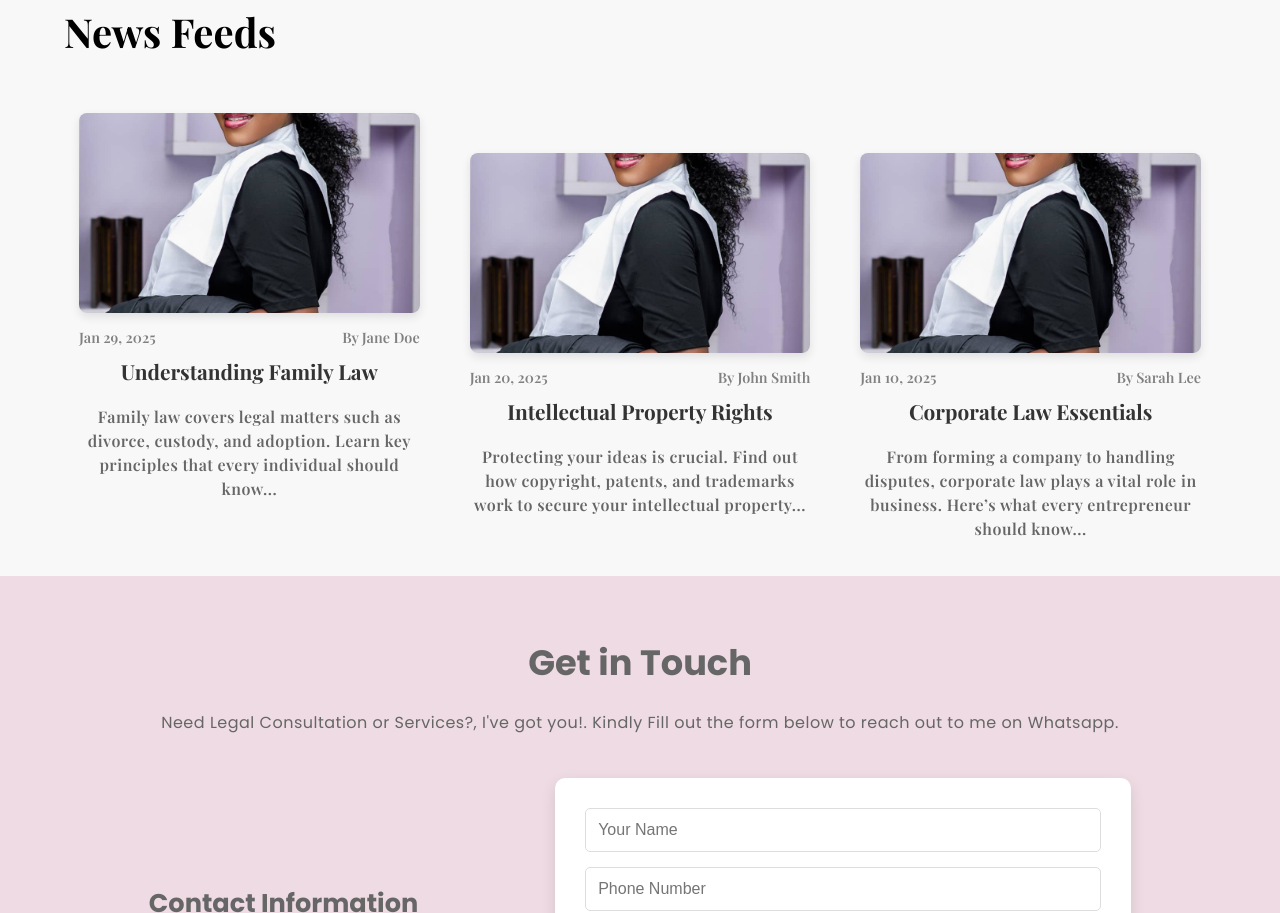
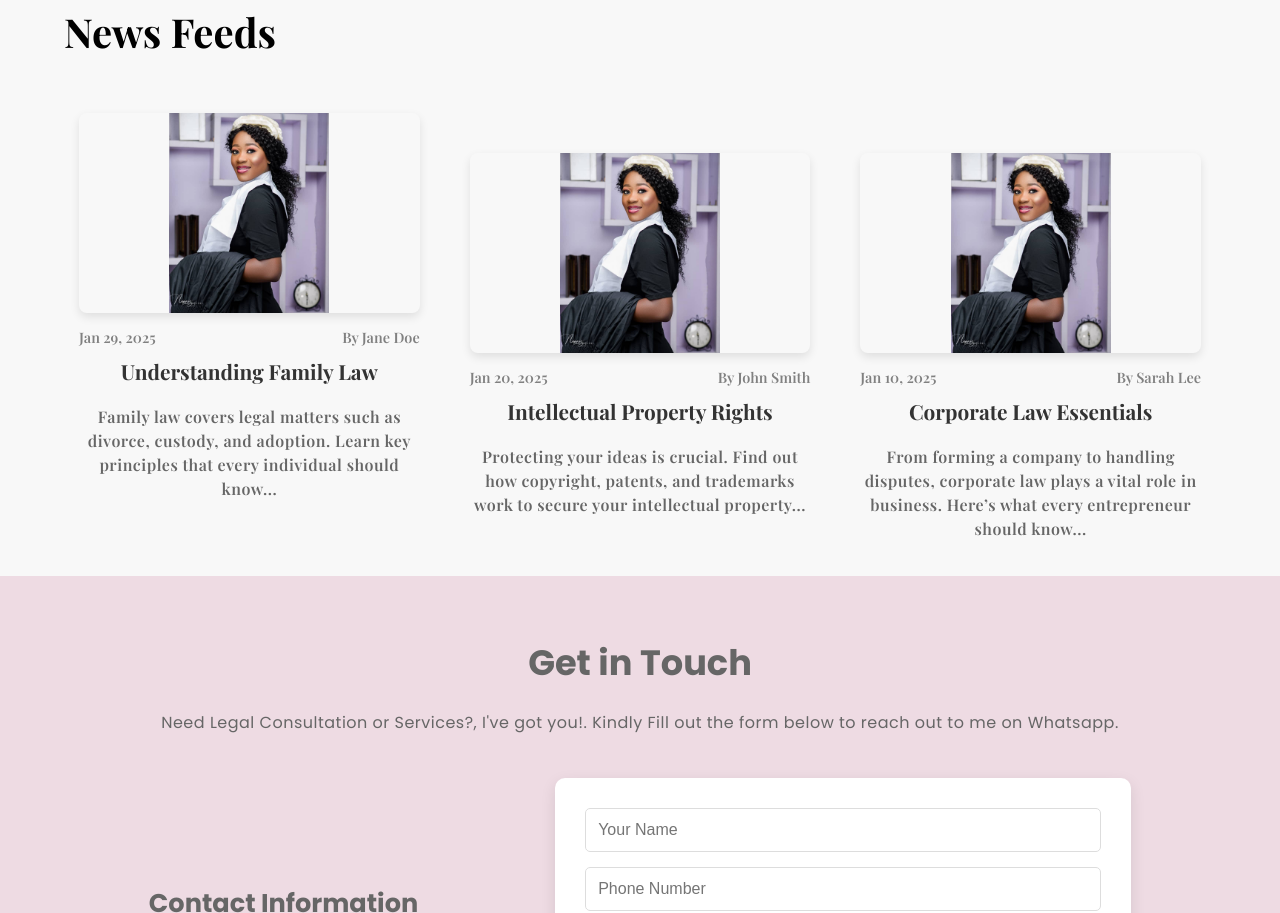
Before and after one commit to preciousbabe/law1, a plain HTML site: page index.html in a window 1280 px wide. Shown: the part 2158-3071 px from the top of the page. Drawn offline with nearby package versions, Linux system fonts and the light colour scheme.

Commit message:
second commit

```diff
--- a/index.html
+++ b/index.html
@@ -121,7 +121,9 @@
 
       <!-- Blog Card 1 -->
       <div class="blog-card">
-        <img src="./img/hero image.jpg" alt="Blog 1">
+        <div class="blog-card-img">
+          <img src="./img/hero image.jpg" alt="Blog 1">
+        </div>
         <div class="blog-meta">
           <span class="blog-date">Jan 29, 2025</span>
           <span class="blog-author">By Jane Doe</span>
@@ -134,7 +136,9 @@
 
       <!-- Blog Card 2 -->
       <div class="blog-card">
-        <img src="./img/hero image.jpg" alt="Blog 2">
+        <div class="blog-card-img">
+          <img src="./img/hero image.jpg" alt="Blog 1">
+        </div>
         <div class="blog-meta">
           <span class="blog-date">Jan 20, 2025</span>
           <span class="blog-author">By John Smith</span>
@@ -147,7 +151,9 @@
 
       <!-- Blog Card 3 -->
       <div class="blog-card">
-        <img src="./img/hero image.jpg" alt="Blog 3">
+        <div class="blog-card-img">
+          <img src="./img/hero image.jpg" alt="Blog 1">
+        </div>
         <div class="blog-meta">
           <span class="blog-date">Jan 10, 2025</span>
           <span class="blog-author">By Sarah Lee</span>
--- a/stlye.css
+++ b/stlye.css
@@ -463,10 +463,17 @@ p {
 }
 
 /* Blog Image */
-.blog-card img {
+/* .blog-card img {
   width: 100%;
   height: 200px;
   object-fit: cover;
+  border-radius: 8px;
+  box-shadow: 0px 4px 10px rgba(0, 0, 0, 0.1);
+} */
+.blog-card-img img{
+  height: 200px;
+  object-fit: contain;
+  width: 100%;
   border-radius: 8px;
   box-shadow: 0px 4px 10px rgba(0, 0, 0, 0.1);
 }
```
